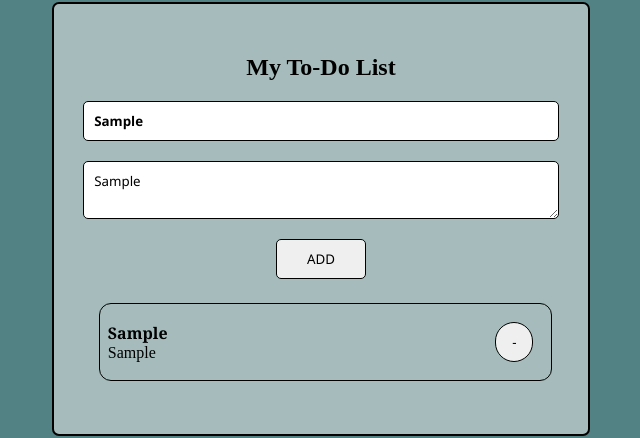
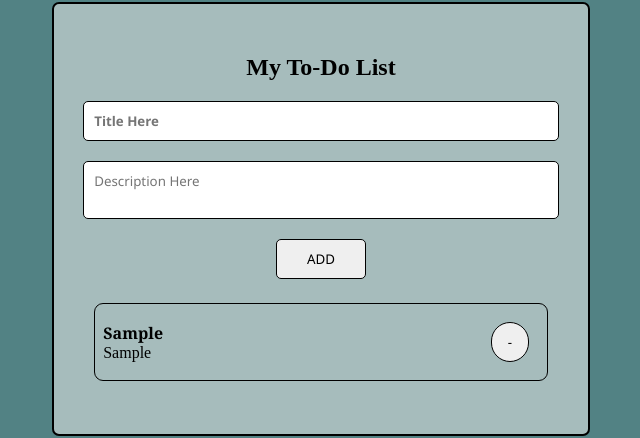
Before and after one commit to siddhantbadoni/To-do-list, a plain HTML site: page index.html in a window 1280 px wide. Both pictures are taken after typing "Sample", "Sample" into the empty fields and a click on the button "ADD". Shown: the part 181-619 px from the top of the page, without its empty margins (319-959 px from the left). Drawn offline with Linux system fonts and the light colour scheme.

Commit message:
changes in styling layout

```diff
--- a/index.html
+++ b/index.html
@@ -10,10 +10,9 @@
     <div class="container">
       <form>
         <h2>My To-Do List</h2>
-        <input type="text" placeholder="Title Here" id="title" />
+        <input type="text"  id="title" />
         <textarea
           id="description"
-          placeholder="Description Here"
           required
         ></textarea>
         <div class="btn"><button class="btn-submit" type="submit">ADD</button></div>
--- a/index.js
+++ b/index.js
@@ -1,5 +1,7 @@
 const title = document.getElementById("title");
+title.setAttribute('placeholder' , 'Title Here');
 const description = document.getElementById("description");
+ description.setAttribute('placeholder' , 'Description Here')
 const form = document.querySelector("form");
 const container = document.querySelector(".container");
 
@@ -46,5 +48,6 @@ form.addEventListener("submit" , (e) => {
         description : description.value,})
         localStorage.setItem("tasks" ,JSON.stringify(tasks));
         showAllTask();
+        form.reset();
 
 })
--- a/style.css
+++ b/style.css
@@ -7,7 +7,6 @@ body {
   background-color: rgb(82, 130, 132);
   display: flex;
   height: 100vh;
-
 }
 
 .container {
@@ -21,8 +20,6 @@ body {
   justify-content: center;
   border-radius: 7px;
   transition: all 0.5s;
-
-
 }
 
 form {
@@ -30,9 +27,6 @@ form {
   flex-direction: column;
   width: 100%;
   align-items: center;
-
-
-
 }
 h2 {
   padding: 10px;
@@ -42,18 +36,24 @@ form {
 }
 
 input {
-    font-family: Cambria, Cochin, Georgia, Times, 'Times New Roman', serif;
+  font-family: Cambria, Cochin, Georgia, Times, "Times New Roman", serif;
   font-weight: 600;
 }
 
-input , textarea , button {
+input,
+textarea,
+button {
   padding: 10px;
   margin: 10px;
   width: 70%;
   border: 1px solid black;
   border-radius: 5px;
   outline: none;
-    font-family: 'Segoe UI', Tahoma, Geneva, Verdana, sans-serif;
+  font-family: "Segoe UI", Tahoma, Geneva, Verdana, sans-serif;
+}
+
+textarea {
+  resize: none;
 }
 
 .btn {
@@ -61,8 +61,6 @@ input , textarea , button {
   justify-content: center;
   width: 100%;
   border-radius: 4px;
-
-
 }
 
 .btn-submit {
@@ -75,20 +73,17 @@ input , textarea , button {
   background: rgb(141, 203, 205);
 }
 
-
-
 .task {
   display: flex;
   justify-content: space-between;
   padding: 8px;
   width: 100%;
   box-sizing: border-box;
-    margin: 3% 1%;
+  margin: 3% 0%;
   border: 1px solid black;
-    border-radius: 12px;
+  border-radius: 9px;
   align-items: center;
   transition: all 1s;
-
 }
 
 .btn-del {
@@ -102,18 +97,16 @@ input , textarea , button {
 }
 
 .btn-del:hover {
-    background: rgb(231 22 22);;
+  background: rgb(231 22 22);
 }
 
 .task {
   display: flex;
-
 }
 
 div > p {
-    font-family: Cambria, Cochin, Georgia, Times, 'Times New Roman', serif;
+  font-family: Cambria, Cochin, Georgia, Times, "Times New Roman", serif;
   font-weight: 600;
-
 }
 
 @media (max-width: 975px) {
@@ -135,8 +128,9 @@ div > p {
   .container {
     width: 82%;
   }
-        input, textarea , .task {
-
+  input,
+  textarea,
+  .task {
     width: 100%;
   }
 }
@@ -147,8 +141,8 @@ div > p {
     width: 94%;
   }
 }
-     input, textarea{
-
+input,
+textarea {
   width: 100%;
 }
 
@@ -158,8 +152,9 @@ div > p {
     width: 95%;
   }
 
-        input, textarea,.task {
-
+  input,
+  textarea,
+  .task {
     width: 100%;
   }
 }
```
Lines whose indentation alone changed are shown as unchanged.
